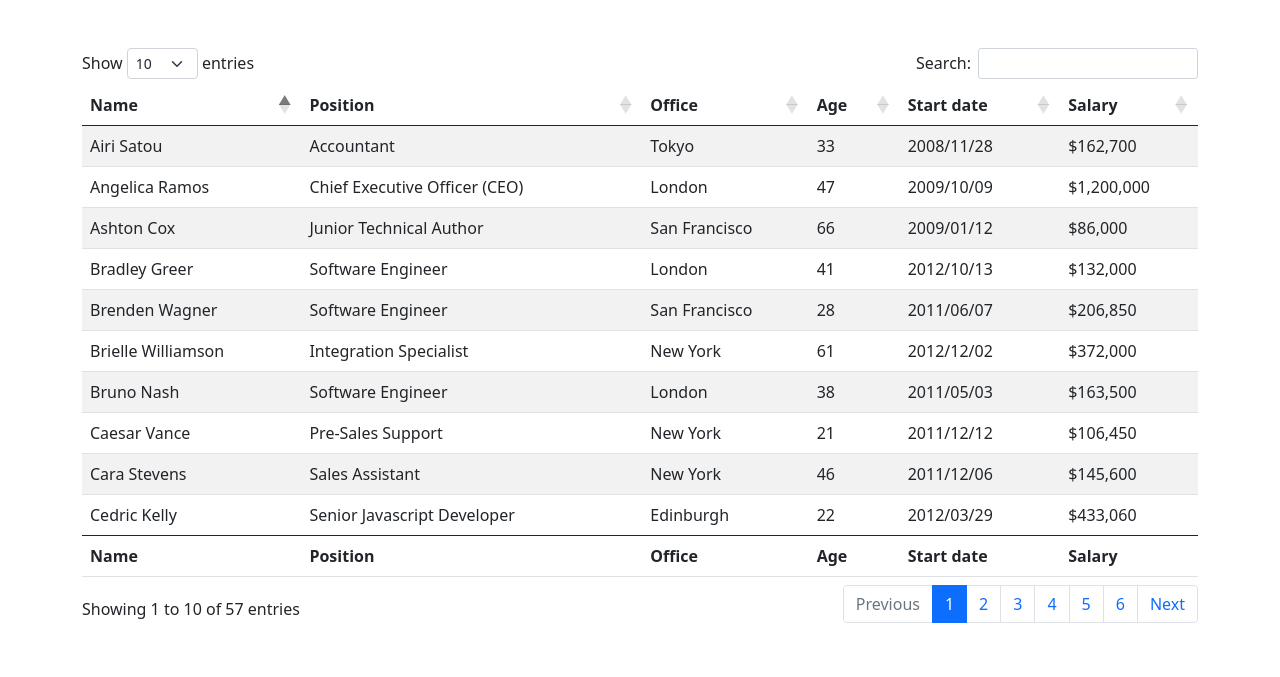
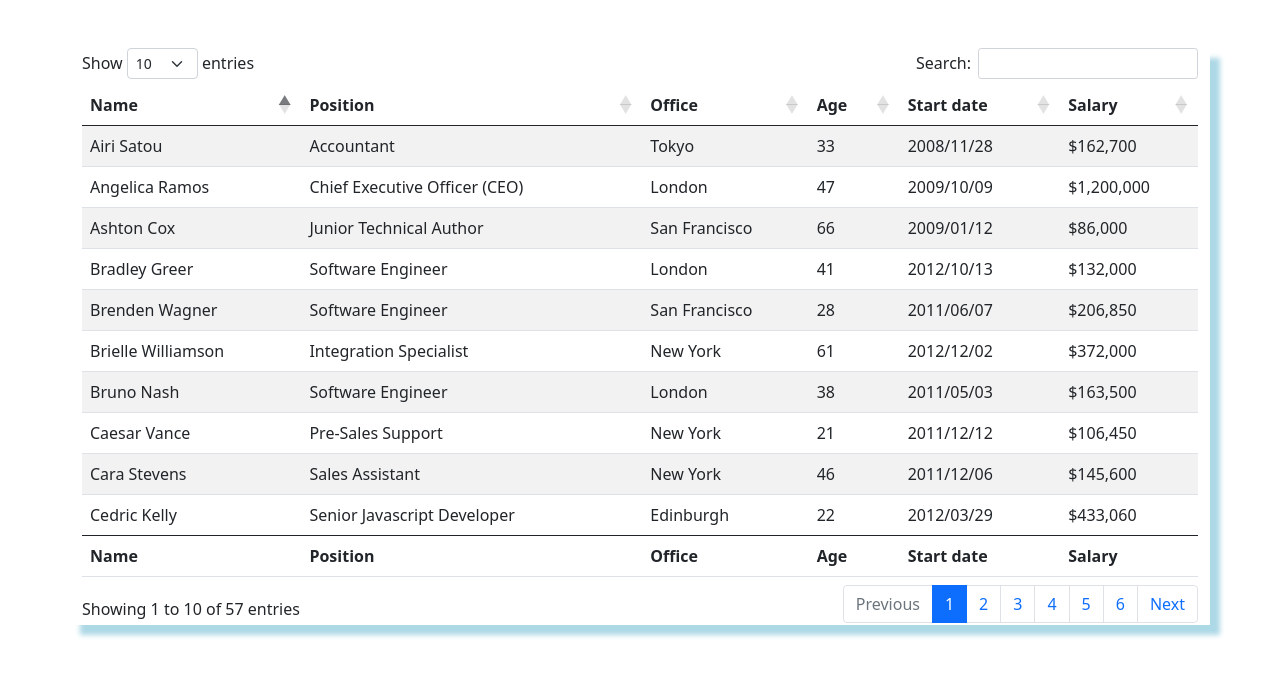
Before and after one commit to camehu/listrouters, a FastAPI app: page / in a window 1280 px wide. Shown: the part 56-733 px from the top of the page. Run offline with FastAPI, Linux system fonts and the light colour scheme; some libraries are stand-ins or nearby versions.

Commit message:
Update index.html

```diff
--- a/templates/index.html
+++ b/templates/index.html
@@ -53,7 +53,7 @@
   </div>
 </nav>
 
- <div class="container" style="margin-top:3em; border-shadow: black;">
+ <div class="container" style="margin-top:3em; box-shadow: 10px 10px 5px lightblue;;">
     <table id="example" class="table table-striped" style="width:100%">
         <thead>
             <tr>
```
